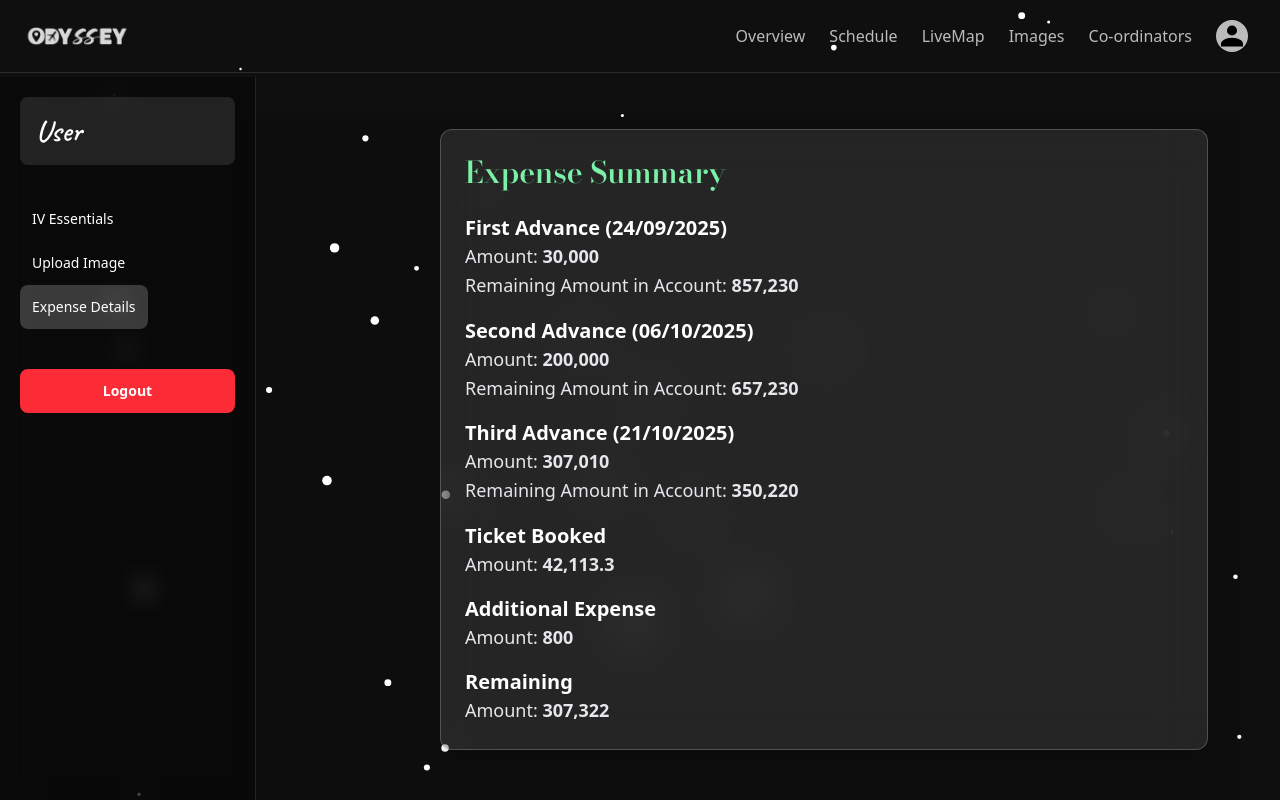
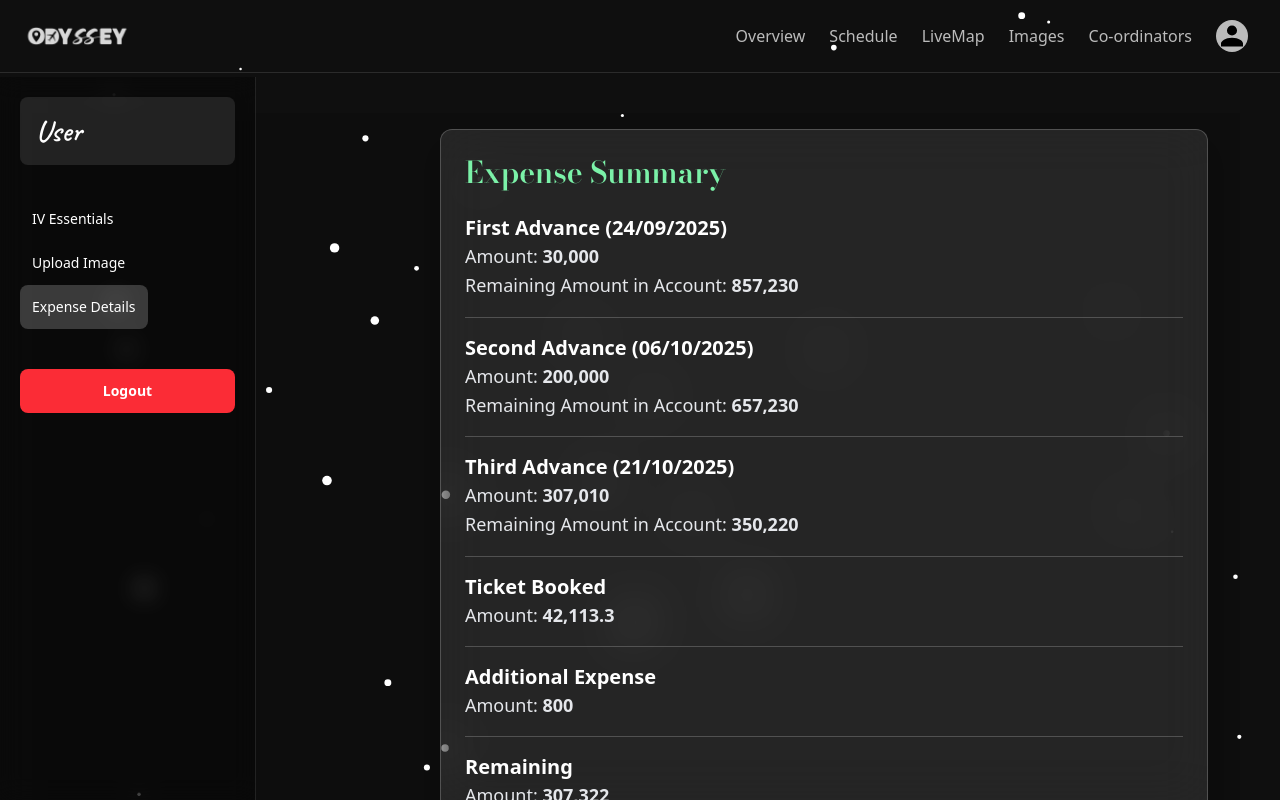
Before and after one commit to AbhaiSankarPR/IV_CSE_27, a React (Vite) app in the folder frontend/: page /dashboard in a window 1280 px wide. Both pictures are taken after a click on the button "Expense Details". Built offline with nearby package versions, Linux system fonts and the light colour scheme; no server answers.

Commit message:
Update ExpensesTab.jsx

```diff
--- a/frontend/src/components/dashboard/ExpensesTab.jsx
+++ b/frontend/src/components/dashboard/ExpensesTab.jsx
@@ -15,9 +15,9 @@ export default function ExpensesTab() {
         <h1 className="text-3xl font-bold mb-6 text-green-300 font-bodoni">
           Expense Summary
         </h1>
-        <div className="space-y-4 text-gray-200 text-lg leading-relaxed">
+        <div className="text-gray-200 text-lg leading-relaxed">
           {expenses.map((exp, i) => (
-            <div key={i}>
+            <div key={i} className="pb-4 mb-4 border-b border-white/20 last:border-b-0 last:mb-0">
               <p className="font-bold text-white text-xl">{exp.title}</p>
               <p>
                 Amount: <b>{exp.amount.toLocaleString()}</b>
```
